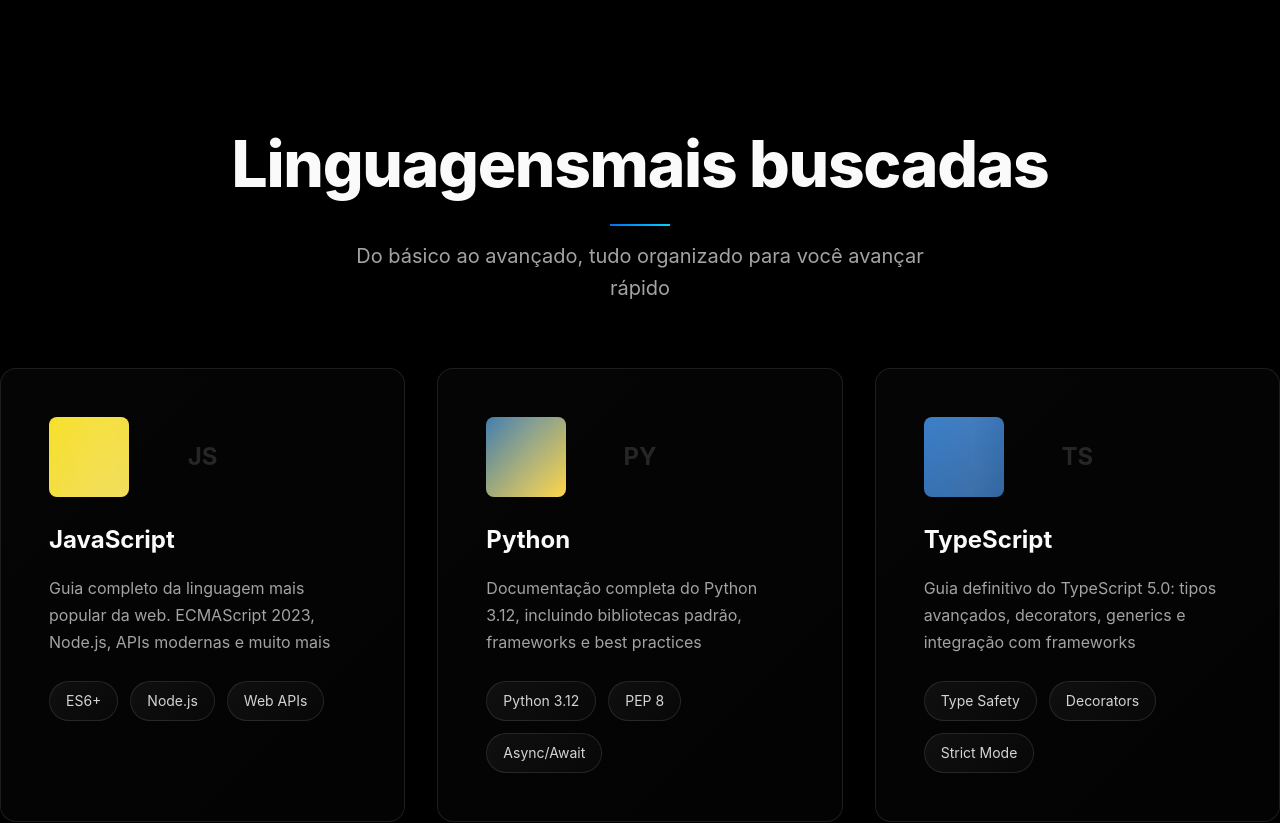
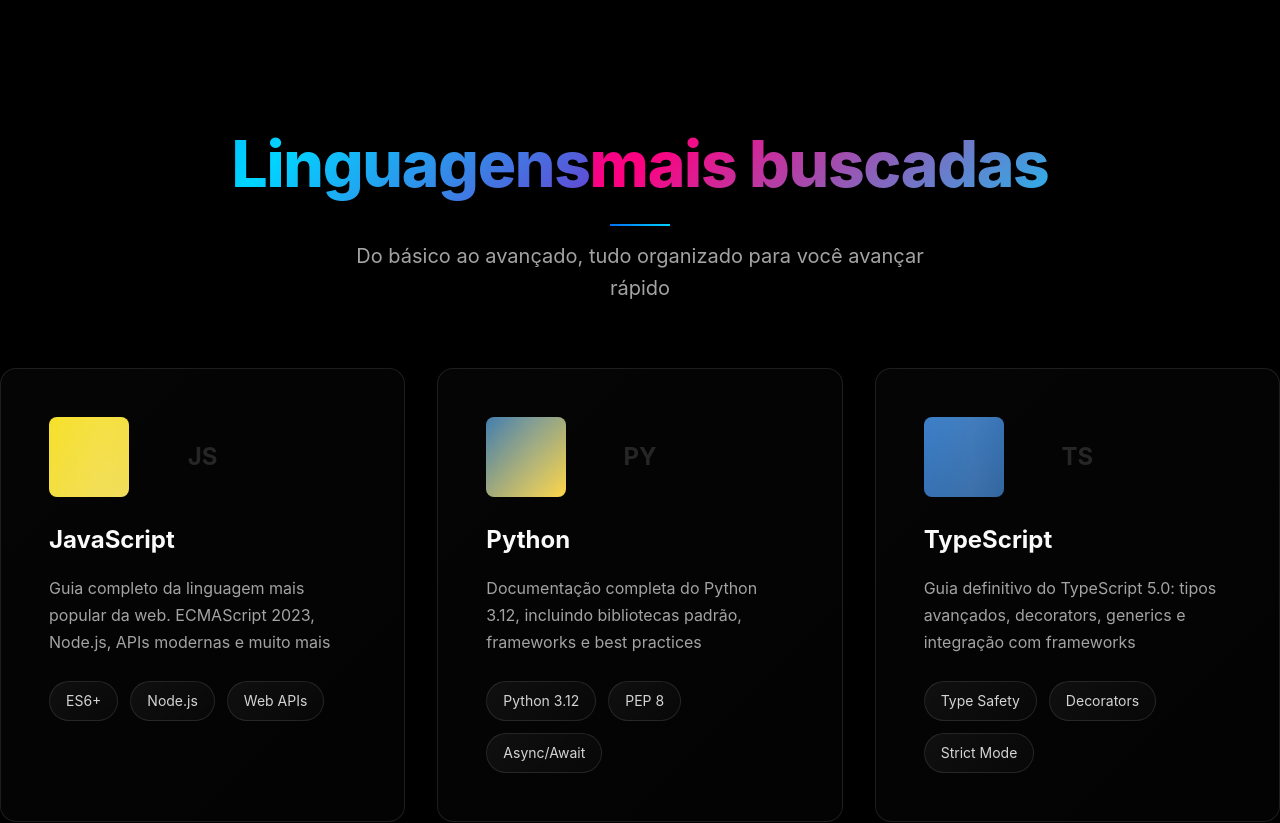
Before and after one commit to felipe-allves/CodeDocs, a React (Vite) app: page / in a window 1280 px wide. Shown: the part 900-1723 px from the top of the page. Built offline with nearby package versions, Linux system fonts and the light colour scheme.

Commit message:
style: Ajsutado title dos componetes

```diff
--- a/src/styles/styles.css
+++ b/src/styles/styles.css
@@ -86,3 +86,33 @@ body {
     margin-left: auto;
     margin-right: auto;
 }
+
+.gradient-text {
+    background: linear-gradient(135deg, var(--accent-blue), var(--accent-cyan), var(--accent-purple));
+    -webkit-background-clip: text;
+    -webkit-text-fill-color: transparent;
+    background-clip: text;
+    background-size: 200% 200%;
+    animation: gradient 3s ease infinite;
+}
+
+.gradient-text-purple {
+    background: linear-gradient(135deg, var(--accent-purple), var(--accent-pink), var(--accent-cyan));
+    -webkit-background-clip: text;
+    -webkit-text-fill-color: transparent;
+    background-clip: text;
+    background-size: 200% 200%;
+    animation: gradient 3s ease infinite;
+}
+
+.visually-hidden {
+    position: absolute;
+    width: 1px;
+    height: 1px;
+    padding: 0;
+    margin: -1px;
+    overflow: hidden;
+    clip: rect(0, 0, 0, 0);
+    white-space: nowrap;
+    border: 0;
+}
```
